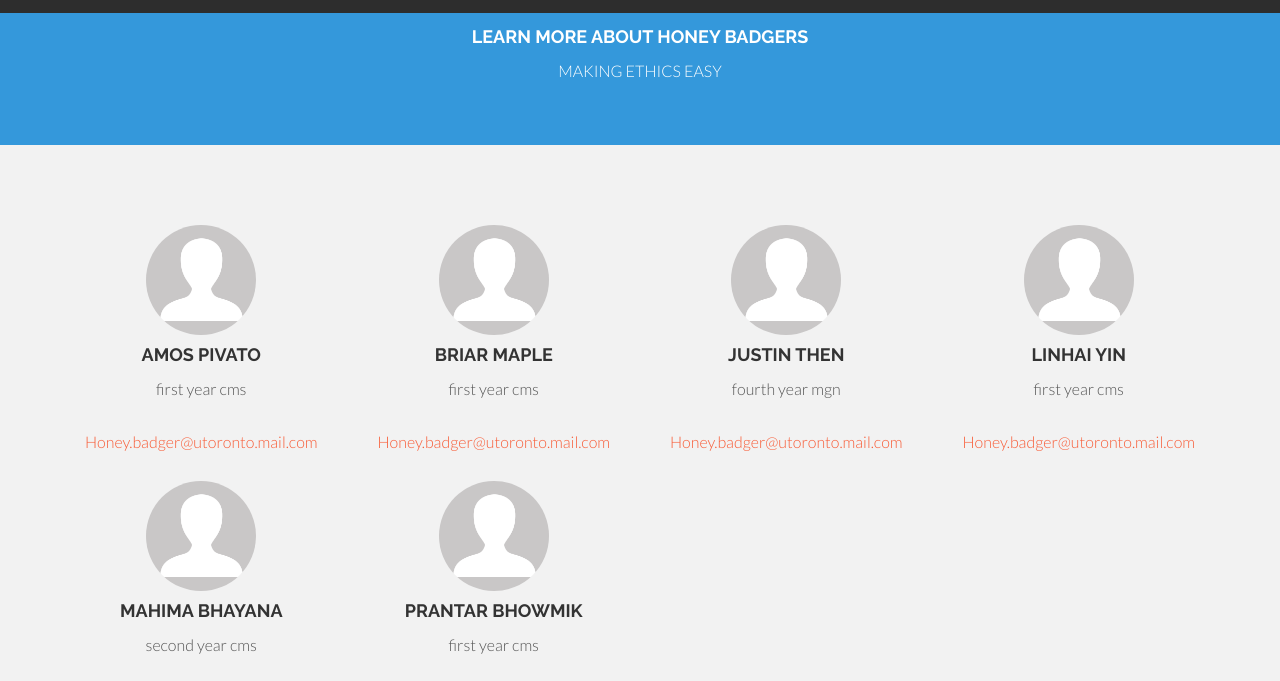
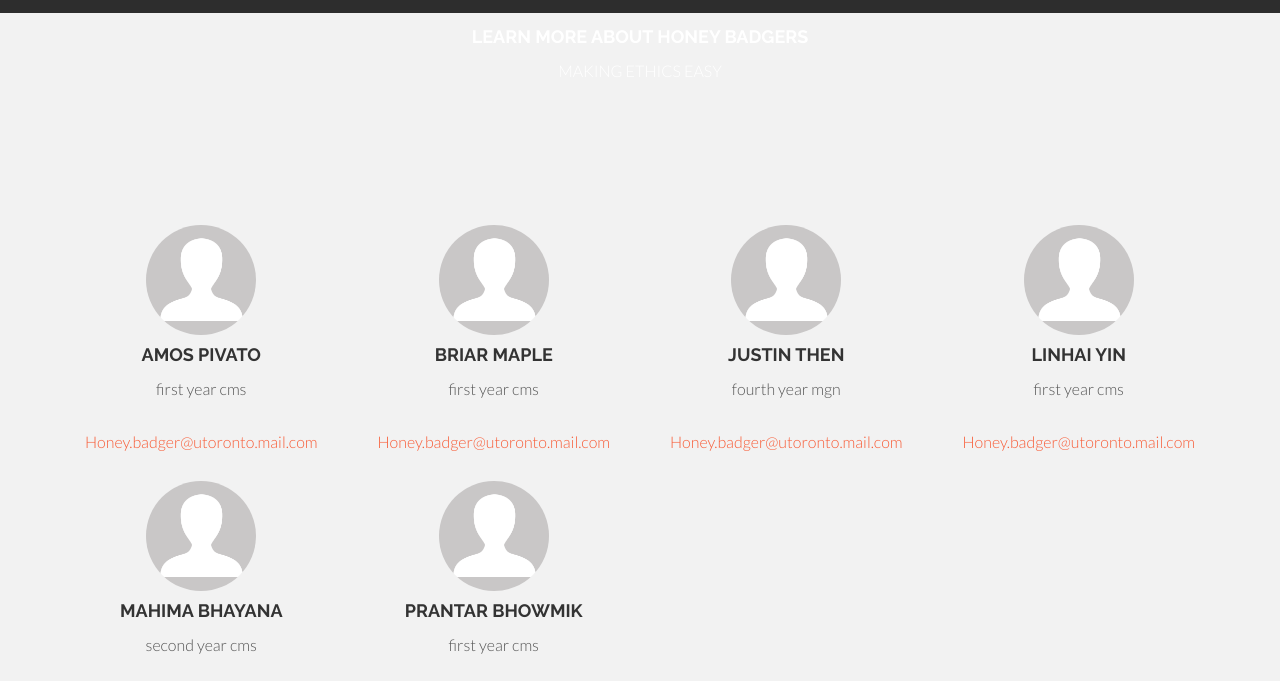
Before and after one commit to lin432/UTSC-Hackathon, a plain HTML site: page about.html in a window 1280 px wide. Shown: the part 88-769 px from the top of the page. Drawn offline with nearby package versions, Linux system fonts and the light colour scheme; files that its build step writes are made by us from their sources; files whose address does not match are found by name.

Commit message:
Update main.css

```diff
--- a/new Html/theme/assets/css/main.css
+++ b/new Html/theme/assets/css/main.css
@@ -213,7 +213,7 @@ a:after {
 /* Blue Wrap */
 
 #blue {
-	background: #3498db;
+
 	padding-top: 35px;
 	padding-bottom: 35px;
 }
```
